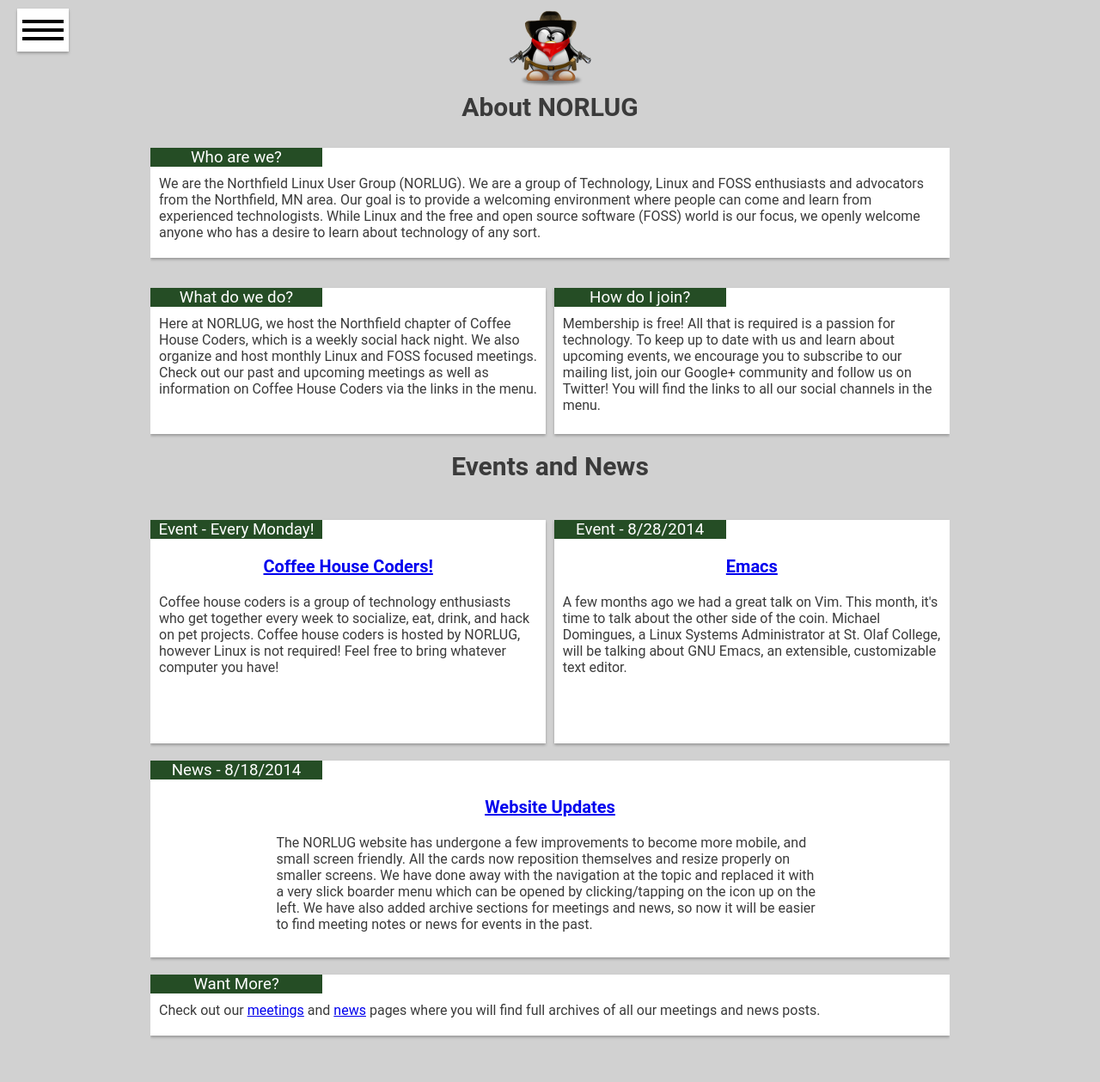
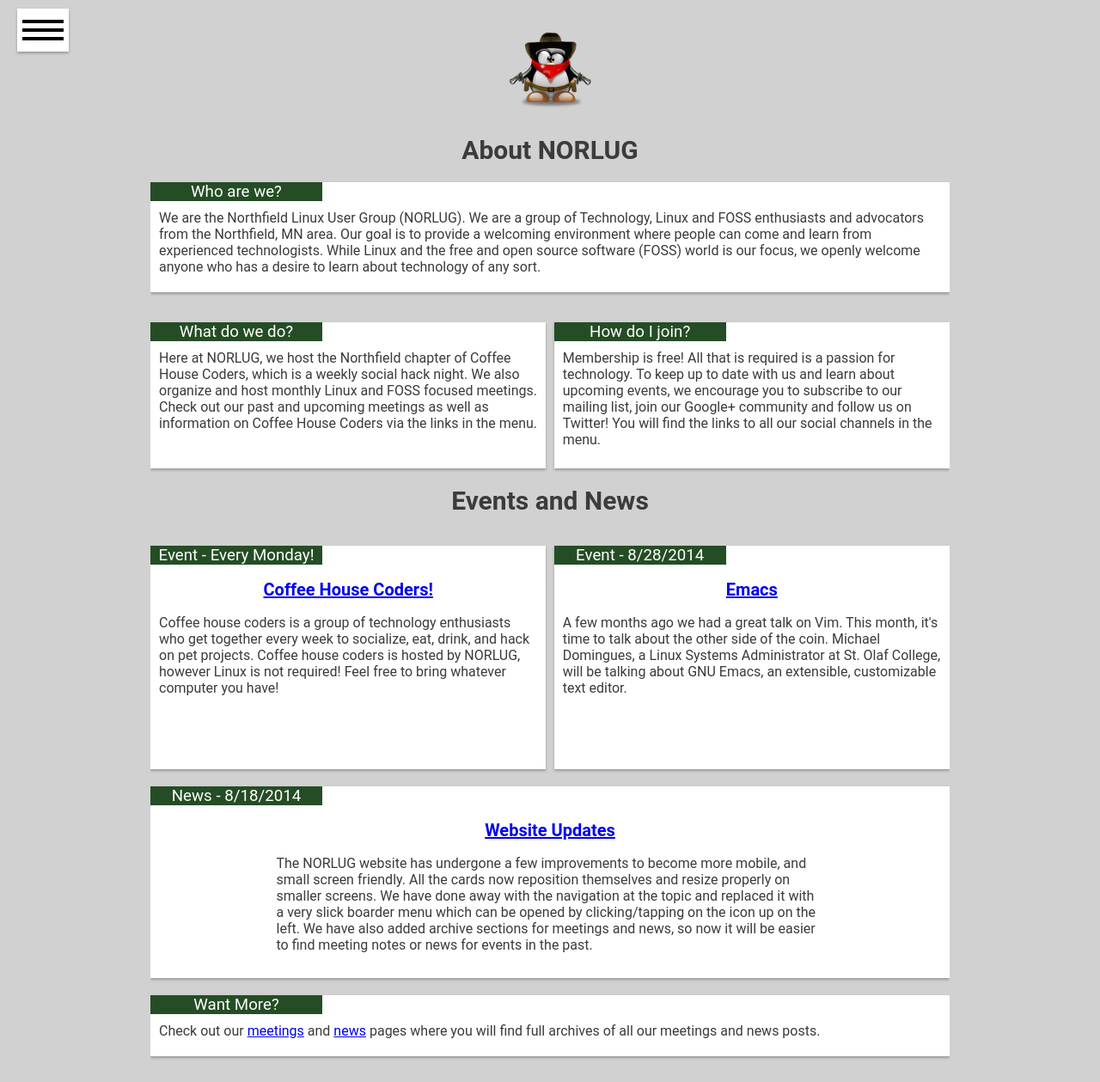
Before and after one commit to norlug/norlug.github.io, a Jekyll site: the page built from index.html, in a window 1280 px wide. Shown: the whole page at 86% size. Built offline with Jekyll 4.4.1, drawn with Linux system fonts in a browser that asks for light colours; before the commit the page ends 1235 px from its top, so only the background shows below that.

Commit message:
Refactoring

```diff
--- a/_layouts/archiveTemplate.html
+++ b/_layouts/archiveTemplate.html
@@ -4,7 +4,7 @@
 
 {{content}}
 
-<p class="welcomePageHeaders">Archive</p>
+<h1>Archive</h1>
 <div>
     <section class="card">
         <p class="content title"><a href="2014.html">2014</a></p>
--- a/css/StyleSheetMain.css
+++ b/css/StyleSheetMain.css
@@ -11,10 +11,18 @@
 	overflow-y: scroll;
     }
 
-h1,h2,h3,h4{
-	margin: 0px;
-    }
 
+h1{
+	text-align: center;
+	font-weight: bold;
+	font-size: 30px;
+}
+
+h2{
+	text-align: center;
+	font-weight: bold;
+	font-size: 15pt;
+}
 
 .mainHeader{
 	margin-bottom: 0;
@@ -189,21 +197,6 @@
     }
 
 /***************************************
-*		Other	       */
-
-.welcomePageHeaders{
-	text-align: center;
-	font-weight: bold;
-	font-size: 30px;
-    }
-
-.welcomePageBlogTitle{
-	text-align: center;
-	font-weight: bold;
-	font-size: 15pt;
-    }
-
-/***************************************
 *		Contact Page	       */
 
 .contactList{
--- a/index.html
+++ b/index.html
@@ -1,15 +1,15 @@
 ---
 layout: default
 ---
-
-<!--<p class="welcomePageHeaders">Annoucement</p>
+<!--
+<h1>Annoucement</h1>
 <section class="card lightYellow">
     <p class="content left">Great news everyone! NORLUG is teaming up with the Ubuntu Minnesota local community (loco) in hosting the release party for Ubuntu 14.04 LTS. See NORLUGs event annoucement <a href="http://www.norlug.org/meetings/2014/04/17/Ubuntu1404ReleaseParty.html" target="_blank">here</a> and the official Ubuntu-MN event listing <a href="http://loco.ubuntu.com/events/ubuntu-minnesota/2770-northfield-mn-1404-release-party/" target="_blank">here</a>.
 Dont forget to register on our <a href="https://plus.google.com/u/0/events/cp5h1hhc66hi4idrrdggsu87dcg?authkey=CJypz7jNgefi6gE" target="_blank">G+ Event</a>, or our <a href="http://www.norlug.org/mailinglist" target="_blank">mailing list</a>.</p>
 </section>
 -->
-<p class="welcomePageHeaders"><img src="/icons/Tux-Cowboy.png" style="margin:-35px -35px;" alt="NORLUG" title="NORLUG"/></a></p>
-<p class="welcomePageHeaders">About NORLUG </p>
+<h1><img src="/icons/Tux-Cowboy.png" style="margin:-10px`" alt="NORLUG" title="NORLUG"/></a></h1>
+<h1>About NORLUG </h1>
 <section class="card">
 	<h3 class="header left"> Who are we? </h3>
 	<p class="content left"> We are the Northfield Linux User Group (NORLUG). We are a group of Technology, Linux and FOSS enthusiasts and advocators from the Northfield, MN area. Our goal is to provide a welcoming environment where people can come and learn from experienced technologists. While Linux and the free and open source software (FOSS) world is our focus, we openly welcome anyone who has a desire to learn about technology of any sort.</p>
@@ -26,23 +26,23 @@
 	</p>
 </section>
 
-<p class="welcomePageHeaders">Events and News</p>
+<h1>Events and News</h1>
 
 <section class="card left large">
         <h3 class="header left"> Event - Every Monday!</h3>
-        <p class="welcomePageBlogTitle" ><a href="/coffeehousecoders">Coffee House Coders!</a></p>
+        <h2><a href="/coffeehousecoders">Coffee House Coders!</a></h2>
         <p class="content left">Coffee house coders is a group of technology enthusiasts who get together every week to socialize, eat, drink, and hack on pet projects. Coffee house coders is hosted by NORLUG, however Linux is not required! Feel free to bring whatever computer you have!</p>
 </section>
 
 <section class="card right large">
         <h3 class="header left"> Event - 8/28/2014 </h3>
-        <p class="welcomePageBlogTitle"><a href="/meetings">Emacs</a></p>
+        <h2><a href="/meetings">Emacs</a></h2>
         <p class="content left">A few months ago we had a great talk on Vim. This month, it's time to talk about the other side of the coin. Michael Domingues, a Linux Systems Administrator at St. Olaf College, will be talking about GNU Emacs, an extensible, customizable text editor.</p>
 </section>
 
 <section class="card">
         <h3 class="header left"> News - 8/18/2014</h3>
-        <p class="welcomePageBlogTitle"> <a href="news/">Website Updates</a></p>
+        <h2> <a href="news/">Website Updates</a></h2>
         <p class="post">The NORLUG website has undergone a few improvements to become more mobile, and small screen friendly. All the cards now reposition themselves and resize properly on smaller screens. We have done away with the navigation at the topic and replaced it with a very slick boarder menu which can be opened by clicking/tapping on the icon up on the left. We have also added archive sections for meetings and news, so now it will be easier to find meeting notes or news for events in the past.</p>
         </br>
 </section>
--- a/meetings/index.html
+++ b/meetings/index.html
@@ -2,7 +2,7 @@
 layout: default
 ---
 
-<p class="welcomePageHeaders">Meetings</p>
+<h1>Meetings</h1>
 <hr>
 
 <div>
--- a/news/index.html
+++ b/news/index.html
@@ -2,7 +2,7 @@
 layout: default
 ---
 
-<p class="welcomePageHeaders">News</p>
+<h1>News</h1>
 <hr>
 <div>
         <ul>
```
Also changed, not shown: coffeehousecoders/index.html (+2 -5 lines).
